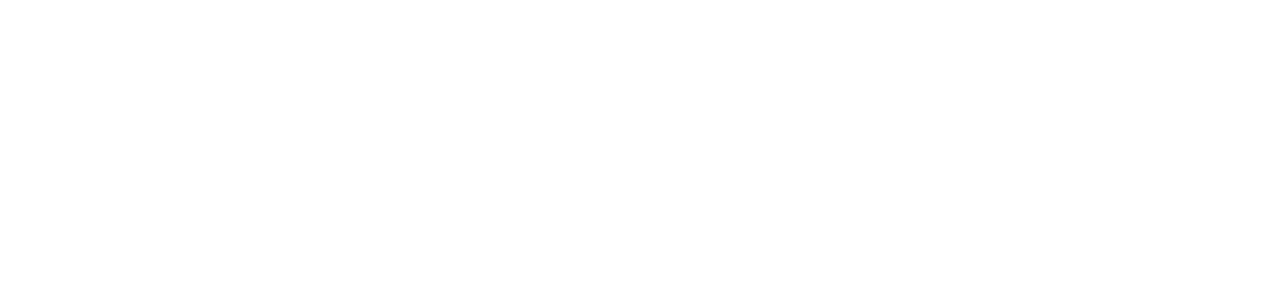
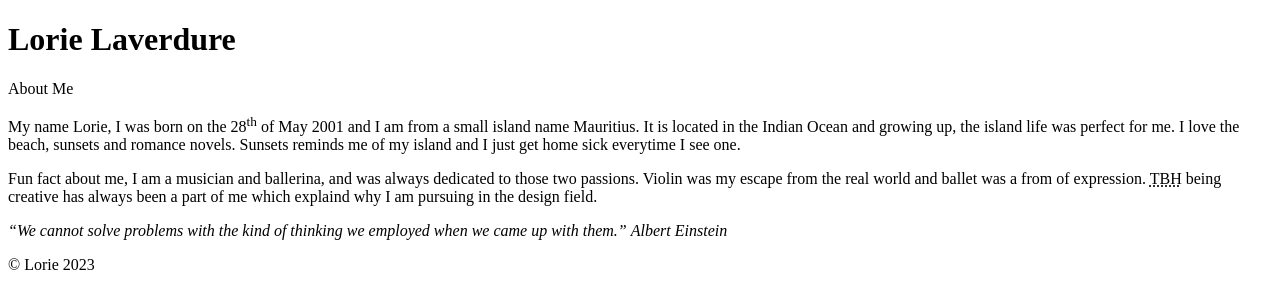
Before and after one commit to lave0216/lave0216.github.io, a plain HTML site: page html-assignment/index.html in a window 1280 px wide. Drawn offline with Linux system fonts and the light colour scheme.

Commit message:
test commit

```diff
--- a/html-assignment/index.html
+++ b/html-assignment/index.html
@@ -4,9 +4,20 @@
     <meta charset="UTF-8">
     <meta http-equiv="X-UA-Compatible" content="IE=edge">
     <meta name="viewport" content="width=device-width, initial-scale=1.0">
-    <title>HTML Assignment</title>
+    <title>HTML</title>
 </head>
 <body>
-
+    <h1> Lorie Laverdure </h1>
+    <article>About Me</article>
+    <p>
+        My name Lorie, I was born on the 28<sup>th</sup> of May 2001 and I am from a small island name Mauritius. It is located in the Indian Ocean and growing up, the island life was perfect for me.
+        I love the beach, sunsets and romance novels. Sunsets reminds me of my island and I just get home sick everytime I see one.
+    </p>
+    <p> Fun fact about me, I am a musician and ballerina, and was always dedicated to those two passions. Violin was my escape from the real world and
+        ballet was a from of expression. <abbr title="to be honest">TBH</abbr> being creative has always been a part of me which explaind why I am pursuing in the design field.
+    </p>
+    <em><q>We cannot solve problems with the kind of thinking we employed when we came up with them.</q></em>
+    <cite>Albert Einstein</cite>
+    <p>&copy; Lorie 2023</p>
 </body>
 </html>
```
